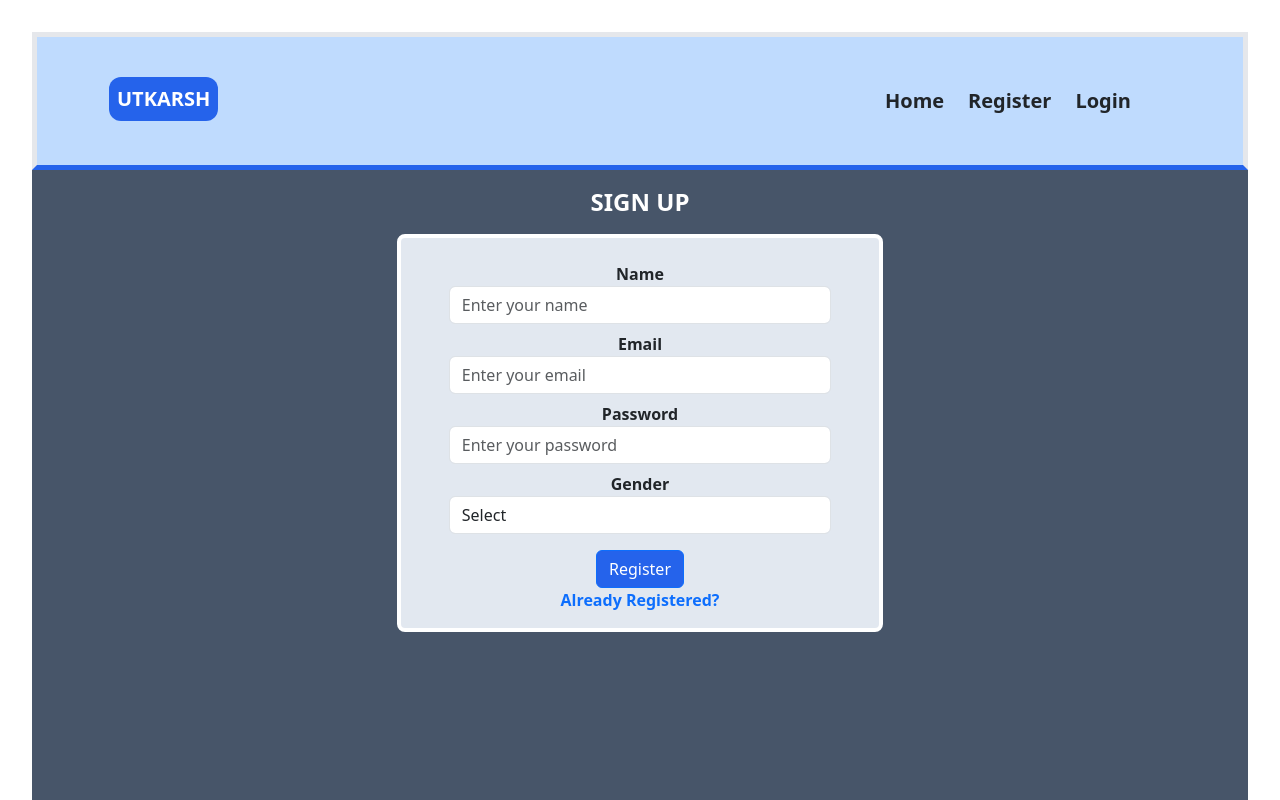
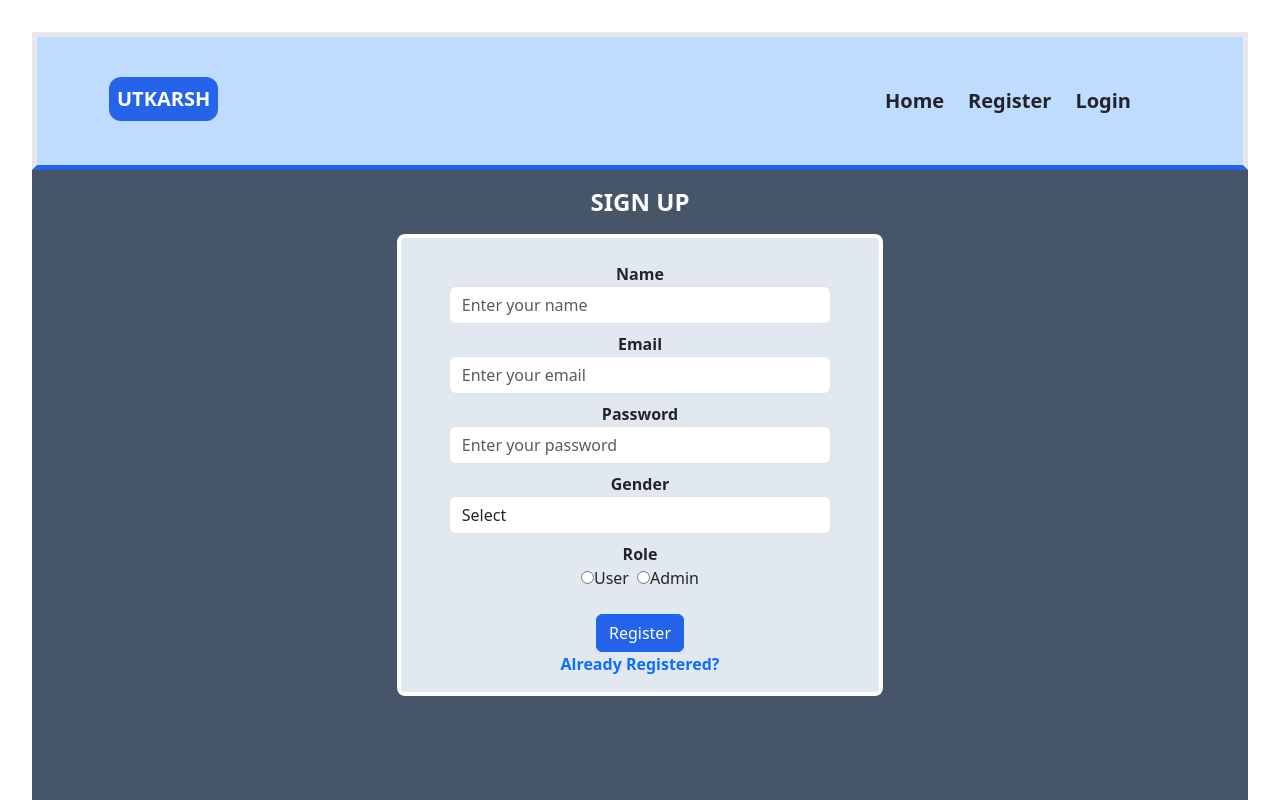
Before and after one commit to utkarsh2004git/React-Project-Blog, a React (Vite) app in the folder frontend/: page /register in a window 1280 px wide. Shown: the top 800 px of the page. Built offline with nearby package versions, Linux system fonts and the light colour scheme.

Commit message:
added UI authentication and input role

```diff
--- a/frontend/src/main.jsx
+++ b/frontend/src/main.jsx
@@ -8,7 +8,6 @@ ReactDOM.createRoot(document.getElementById('root')).
 render(
   <AuthProvider>
   <React.StrictMode>
-
     <App />
   </React.StrictMode>,
   </AuthProvider>
--- a/frontend/src/pages/login/Login.jsx
+++ b/frontend/src/pages/login/Login.jsx
@@ -1,58 +1,58 @@
-import "./Login.css"
+import "./Login.css";
 import { NavLink } from "react-router-dom";
 import { useState } from "react";
 import { useNavigate } from "react-router-dom";
 import { useAuth } from "../../store/auth";
 
-const URL = `http://localhost:3000/api/auth/login`
+const URL = `http://localhost:3000/api/auth/login`;
 
-const Login=()=>{
-    const [user,setUser]=useState({
-        email:"",
-        password:"",
+const Login = () => {
+    const [user, setUser] = useState({
+        email: "",
+        password: "",
     });
+    const [loginError, setLoginError] = useState(false); // State to track login error
     const navigate = useNavigate();
-    const {storeTokenInLS}=useAuth()
+    const { storeTokenInLS } = useAuth();
 
-    const handleInput=(e)=>{
-        let name=e.target.name
-        let value=e.target.value
+    const handleInput = (e) => {
+        let name = e.target.name;
+        let value = e.target.value;
         setUser({
             ...user,
-            [name]:value,
+            [name]: value,
         });
-    }
-    const handleSubmit=async (e)=>{
+    };
+
+    const handleSubmit = async (e) => {
         e.preventDefault();
-        try{
-            const response= await fetch(URL,{
-                method:"POST",
-                headers:{
-                    'Content-Type':'application/json'
+        try {
+            const response = await fetch(URL, {
+                method: "POST",
+                headers: {
+                    'Content-Type': 'application/json'
                 },
-                body:JSON.stringify(user)
-
+                body: JSON.stringify(user)
             });
 
-            console.log("login form :",response);
+            console.log("login form :", response);
 
-            if(response.ok){
+            if (response.ok) {
                 alert("Login successful");
-                const res_data=await response.json();
+                const res_data = await response.json();
                 //local storage token
                 storeTokenInLS(res_data.token);
-                setUser({email:"",password:""});
+                setUser({ email: "", password: "" });
                 navigate("/");
-            }
-            else{
-                alert("Invalid Credentials");
+            } else {
+                setLoginError(true); // Set login error state to true
                 console.log("Invalid Credentials");
             }
         }
-        catch(error){
+        catch (error) {
             console.log(error);
         }
-    }
+    };
 
 
     return (
@@ -66,19 +66,22 @@ const Login=()=>{
                                 <div className="form-group my-2">
                                     <label htmlFor="email" className="font-semibold ">Email</label>
                                     <input type="email" className="form-control rounded-md"
-                                    name="email" id="email" placeholder="Enter your email"
-                                    autoComplete="off" onChange={handleInput} required/>
+                                        name="email" id="email" placeholder="Enter your email"
+                                        autoComplete="off" onChange={handleInput} required />
                                 </div>
                                 <div className="form-group my-2">
                                     <label htmlFor="password" className="font-semibold ">Password</label>
                                     <input type="password" className="form-control rounded-md"
-                                    name="password" id="password" placeholder="Enter your password"
-                                    autoComplete="off" onChange={handleInput} required/>
+                                        name="password" id="password" placeholder="Enter your password"
+                                        autoComplete="off" onChange={handleInput} required />
                                 </div>
+                                {loginError && ( // Display login error message
+                                    <div className="text-red-500 text-sm mb-2">Invalid credentials</div>
+                                )}
                                 <div className="text-center">
                                     <button type="submit" className="btn btn-primary text-center bg-blue-600 mt-3" >Login</button>
                                 </div>
-                                <NavLink to="/register" className="font-semibold text-primary">New Here?</NavLink>
+                                <NavLink to="/register" className="font-semibold text-primary hover:underline ">New Here?</NavLink>
                             </form>
                         </div>
                     </div>
--- a/frontend/src/pages/register/Register.jsx
+++ b/frontend/src/pages/register/Register.jsx
@@ -10,15 +10,17 @@ const Register = () => {
         email: "",
         password: "",
         gender: "",
+        role: "", // Initialize role field
     });
-
+    const [registrationStatus, setRegistrationStatus] = useState({
+        message: "",
+        error: false,
+    });
     const navigate = useNavigate();
-
-    const  {storeTokenInLS}=useAuth();
+    const { storeTokenInLS } = useAuth();
 
     const handleInput = (e) => {
-        let name = e.target.name;
-        let value = e.target.value;
+        const { name, value } = e.target;
         setUser({
             ...user,
             [name]: value,
@@ -27,7 +29,6 @@ const Register = () => {
 
     const handleSubmit = async (e) => {
         e.preventDefault();
-        console.log(user);
         try {
             const response = await fetch(`http://localhost:3000/api/auth/register`, {
                 method: "POST",
@@ -37,21 +38,23 @@ const Register = () => {
                 body: JSON.stringify(user),
             });
             if (response.ok) {
-                const res_data= await response.json();
-                console.log("response  data ",res_data);
-
-                //local storage token
+                const res_data = await response.json();
                 storeTokenInLS(res_data.token);
                 setUser({
                     name: "",
                     email: "",
                     password: "",
                     gender: "",
+                    role: "", // Reset role field after successful registration
                 });
                 navigate("/");
+            } else {
+                const errorData = await response.json();
+                setRegistrationStatus({
+                    message: errorData.msg,
+                    error: true,
+                });
             }
-
-            console.log(response);
         } catch (error) {
             console.log("register", error);
         }
@@ -76,6 +79,9 @@ const Register = () => {
                                     <input type="email" className="form-control rounded-md" onChange={handleInput}
                                         value={user.email} name="email" id="email" placeholder="Enter your email"
                                         required autoComplete="off" />
+                                    {registrationStatus.error && (
+                                        <div className="text-red-500 text-sm mt-1">{registrationStatus.message}</div>
+                                    )}
                                 </div>
                                 <div className="form-group my-2">
                                     <label htmlFor="password" className="font-semibold">Password</label>
@@ -83,7 +89,7 @@ const Register = () => {
                                         value={user.password} id="password" placeholder="Enter your password"
                                         required autoComplete="off" />
                                 </div>
-                                <div className="form-group">
+                                <div className="form-group my-2">
                                     <label htmlFor="gender" className="font-semibold">Gender</label>
                                     <select className="form-control" name="gender" id="gender" required onChange={handleInput} value={user.gender}>
                                         <option value="" disabled>Select</option>
@@ -92,11 +98,35 @@ const Register = () => {
                                         <option value="Other">Other</option>
                                     </select>
                                 </div>
-
+                                <div className="form-group my-2">
+                                    <label className="font-semibold">Role</label>
+                                    <div>
+                                        <label className="mr-2">
+                                            <input
+                                                type="radio"
+                                                name="role"
+                                                value="User"
+                                                checked={user.role === "User"}
+                                                onChange={handleInput}
+                                            />
+                                            User
+                                        </label>
+                                        <label>
+                                            <input
+                                                type="radio"
+                                                name="role"
+                                                value="Admin"
+                                                checked={user.role === "Admin"}
+                                                onChange={handleInput}
+                                            />
+                                            Admin
+                                        </label>
+                                    </div>
+                                </div>
                                 <div className="text-center">
                                     <button type="submit" className="btn btn-primary text-center bg-blue-600 mt-3">Register</button>
                                 </div>
-                                <NavLink to="/login" className="font-semibold text-primary">Already Registered?</NavLink>
+                                <NavLink to="/login" className="font-semibold text-primary hover:underline">Already Registered?</NavLink>
                             </form>
                         </div>
                     </div>
```
Also changed, not shown: 1 other file (tests, documents, lock files or other folders).
